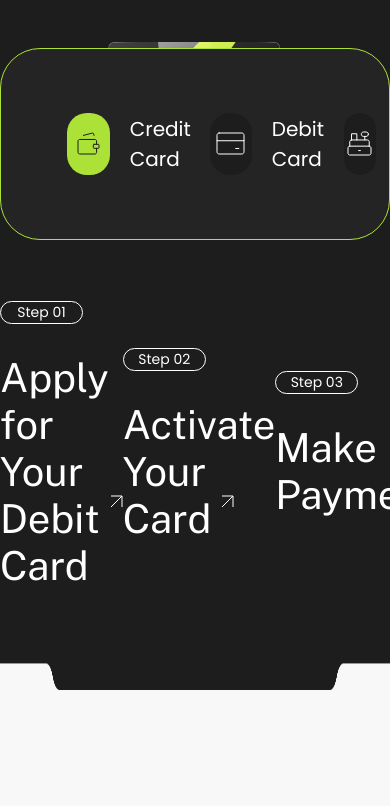
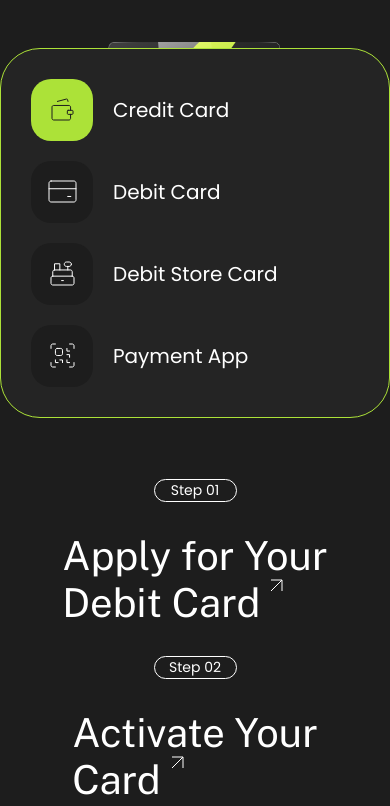
Before and after one commit to lnnsss/lnsBank, a plain HTML site: page index.html in a window 390 px wide. Shown: the part 5696-6502 px from the top of the page. Before the commit the page ends 6386 px from the top, so only its background shows below. Drawn offline with nearby package versions, Linux system fonts and the light colour scheme.

Commit message:
howItWork adaptive added

```diff
--- a/styles/main.scss
+++ b/styles/main.scss
@@ -861,6 +861,8 @@ button {
     border: 1px solid $green;
     padding: 50px 66px;
     border-radius: 40px;
+    flex-wrap: wrap;
+    gap: 20px;
   }
   &__offer {
     display: flex;
@@ -893,6 +895,8 @@ button {
     display: flex;
     align-items: center;
     justify-content: space-between;
+    gap: 30px;
+    flex-wrap: wrap;
   }
   &__step {
     display: flex;
@@ -1109,6 +1113,18 @@ button {
       }
     }
   }
+  .howItWork {
+    &__offers {
+      padding: 30px;
+      align-items: center;
+    }
+    &__steps {
+      justify-content: center;
+    }
+    &__step {
+      align-items: center;
+    }
+  }
 }
 
 @media (max-width: 423px ) {
```
Also changed, not shown: styles/main.css, 1 other file.
